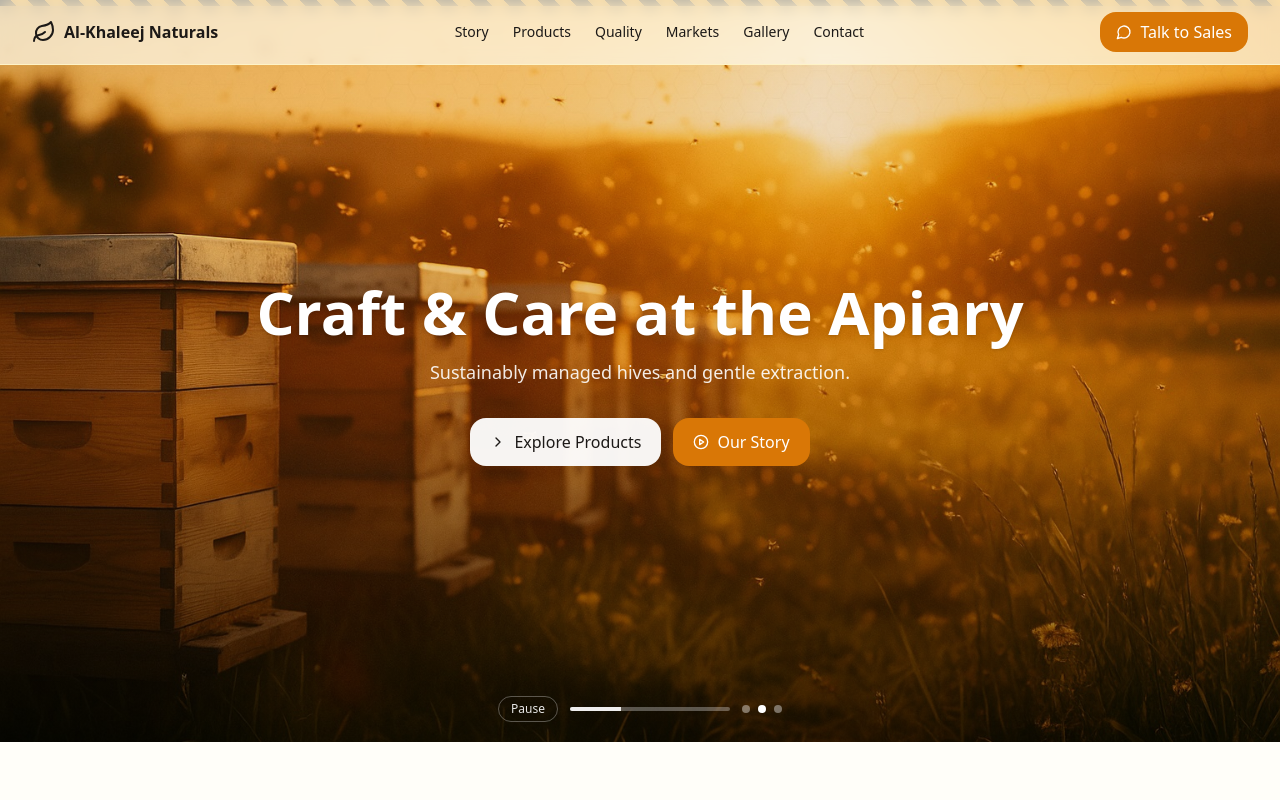
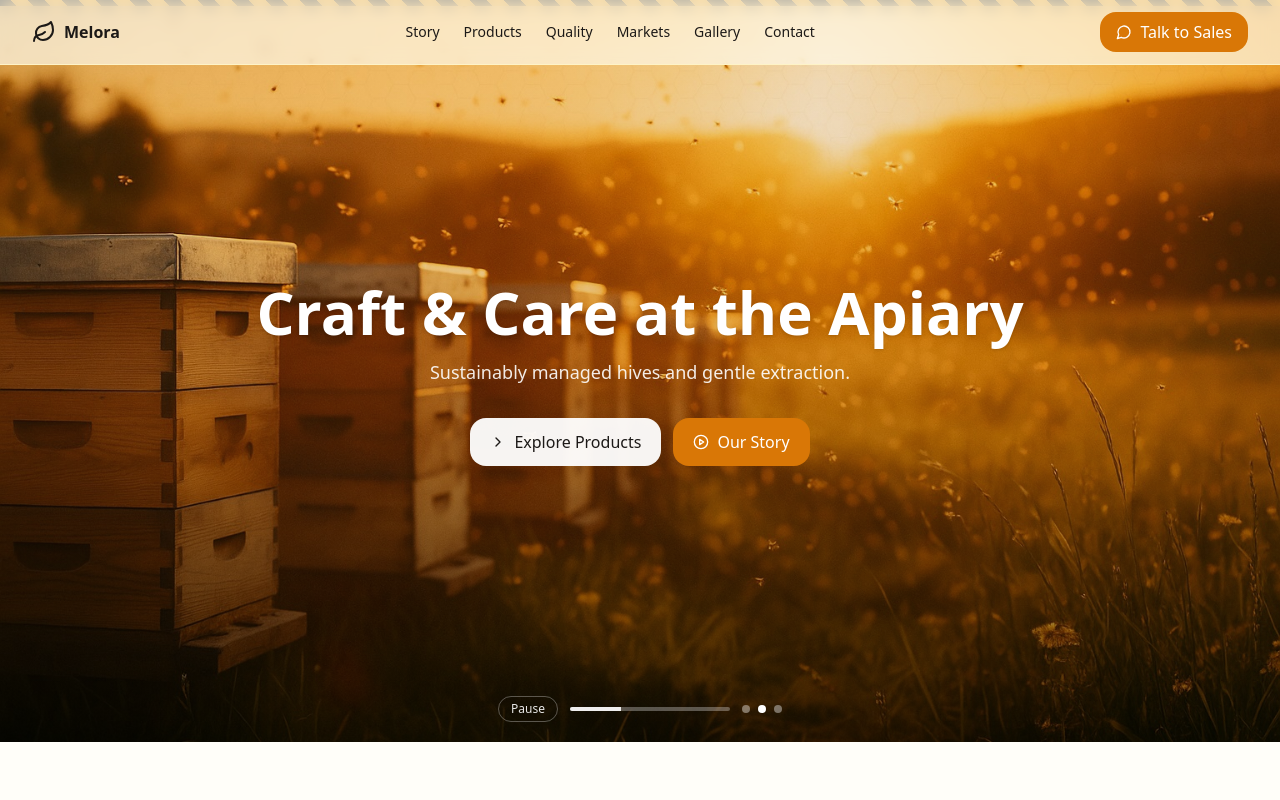
Before and after one commit to payamehr/honey-site, a React (Vite) app: page / in a window 1280 px wide. Shown: the top 800 px of the page. Built offline with nearby package versions, Linux system fonts and the light colour scheme.

Commit message:
Update App.jsx

```diff
--- a/src/App.jsx
+++ b/src/App.jsx
@@ -22,9 +22,9 @@ import {
 
 // ------------------------ CONFIG ------------------------
 const CONFIG = {
-  company: "Al-Khaleej Naturals",
+  company: "Melora",
   tagline: "From our apiaries to the world — certified, pure & organic.",
-  email: "sales@alkhaleejnaturals.com",
+  email: "sales@meloraco.com",
   phone: "+968 9000 0000",
   address: "Muscat, Oman",
   map: {
```
